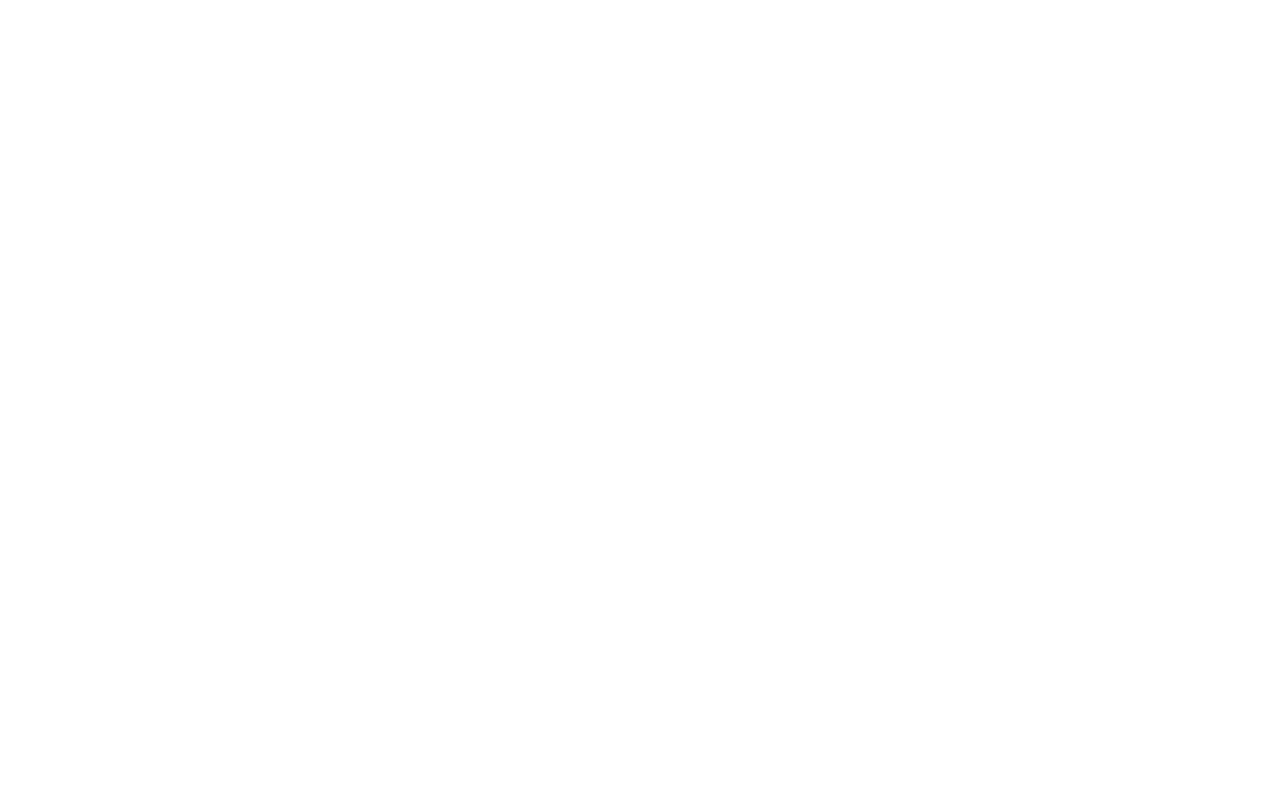
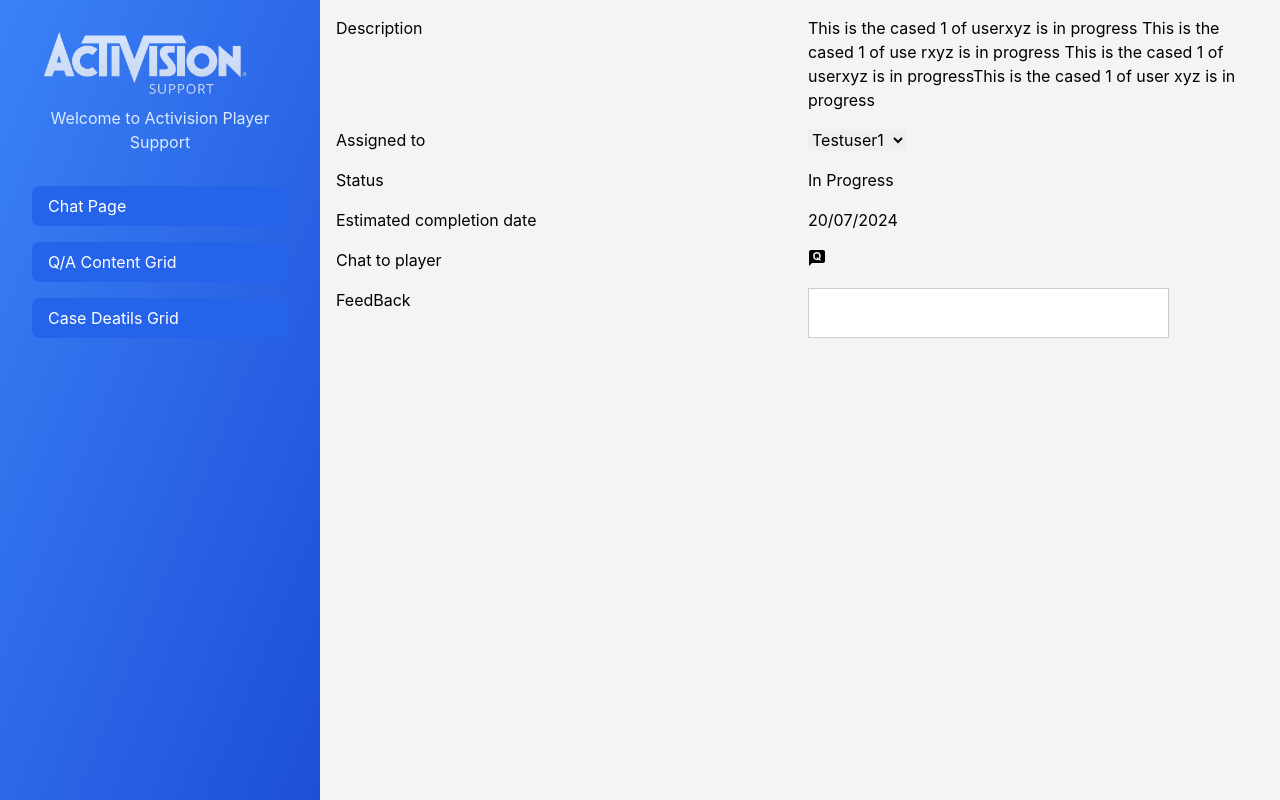
Before and after one commit to chatAppPOC/chatApp, a React (Vite) app in the folder frontend/: page /case-details/1 in a window 1280 px wide. Before the commit this address had no page. Built offline with nearby package versions, Linux system fonts and the light colour scheme.

Commit message:
case deatils changes

```diff
--- a/frontend/public/caseContent.json
+++ b/frontend/public/caseContent.json
@@ -38,5 +38,5 @@
     "gameName": "XYZ",
     "status": "completed",
     "createdDate": "2024-12-01"
-  },
+  }
 ]
--- /dev/null
+++ b/frontend/src/components/CaseDetails/CaseDeatilsPage/CaseDeatilsPage.tsx
@@ -0,0 +1,107 @@
+import React, { useState } from "react";
+
+interface QASection {
+  id: string;
+  question: string;
+  answer: string;
+}
+
+const CaseDeatilsPage: React.FC = () => {
+  //   const [qaSections, setQASections] = useState<QASection[]>([
+  //     { id: "1", question: "", answer: "" },
+  //   ]);
+
+  //   const handleAddQuestionUnderAnswer = (index: number) => {
+  //     const newSection: QASection = {
+  //       id: Date.now().toString(),
+  //       question: "",
+  //       answer: "",
+  //     };
+  //     const updatedSections = [...qaSections];
+  //     updatedSections.splice(index + 1, 0, newSection);
+  //     setQASections(updatedSections);
+  //   };
+
+  //   const handleCopySection = (index: number) => {
+  //     const copiedSection = { ...qaSections[index], id: Date.now().toString() };
+  //     const updatedSections = [...qaSections];
+  //     updatedSections.splice(index + 1, 0, copiedSection);
+  //     setQASections(updatedSections);
+  //   };
+
+  //   const handleTranslate = (index: number) => {
+  //     // Add translation logic here
+  //     alert(`Translating content for question: ${qaSections[index].question}`);
+  //   };
+
+  //   const handleInputChange = (
+  //     index: number,
+  //     field: "question" | "answer",
+  //     value: string
+  //   ) => {
+  //     const updatedSections = [...qaSections];
+  //     updatedSections[index][field] = value;
+  //     setQASections(updatedSections);
+  //   };
+  const options = [
+    { label: "Testuser1", value: "user1" },
+
+    { label: "TestUser2", value: "user2" },
+
+    { label: "Testuser3", value: "user3" },
+  ];
+
+  const [value, setValue] = React.useState("user1");
+
+  const handleChange = (e) => {
+    setValue(e.target.value);
+  };
+  return (
+    <div className="grid grid-cols-2 gap-4">
+      <div>Description</div>
+      <div>
+        {/* <input
+          type="text"
+          value=" This is teh cased 1 of userxyz is in progress"
+          disabled
+        ></input> */}
+        This is the cased 1 of userxyz is in progress This is the cased 1 of use
+        rxyz is in progress This is the cased 1 of userxyz is in progressThis is
+        the cased 1 of user xyz is in progress
+      </div>
+      <div>Assigned to</div>
+      <div>
+        <select value={value} onChange={handleChange}>
+          {options.map((option) => (
+            <option value={option.value}>{option.label}</option>
+          ))}
+        </select>
+      </div>
+      <div>Status</div>
+      <div>In Progress</div>
+      <div>Estimated completion date</div>
+      <div>20/07/2024</div>
+      <div>Chat to player</div>
+      <div>
+        <svg
+          aria-hidden="true"
+          class="svg-icon iconQuestion"
+          width="18"
+          height="18"
+          viewBox="0 0 18 18"
+        >
+          <path d="m4 15-3 3V4c0-1.1.9-2 2-2h12c1.09 0 2 .91 2 2v9c0 1.09-.91 2-2 2zm7.75-3.97c.72-.83.98-1.86.98-2.94 0-1.65-.7-3.22-2.3-3.83a4.4 4.4 0 0 0-3.02 0 3.8 3.8 0 0 0-2.32 3.83q0 1.93 1.03 3a3.8 3.8 0 0 0 2.85 1.07q.94 0 1.71-.34.97.66 1.06.7.34.2.7.3l.59-1.13a5 5 0 0 1-1.28-.66m-1.27-.9a5 5 0 0 0-1.5-.8l-.45.9q.5.18.98.5-.3.1-.65.11-.92 0-1.52-.68c-.86-1-.86-3.12 0-4.11.8-.9 2.35-.9 3.15 0 .9 1.01.86 3.03-.01 4.08"></path>
+        </svg>
+      </div>
+      <div>FeedBack</div>
+      <div>
+        <input
+          type="text"
+          style={{ width: "361px", height: "50px", border: "1px solid #ccc" }}
+        ></input>
+      </div>
+    </div>
+  );
+};
+
+export default CaseDeatilsPage;
--- a/frontend/src/components/CaseDetails/CaseDetailsGrid/CaseDetailsTable.tsx
+++ b/frontend/src/components/CaseDetails/CaseDetailsGrid/CaseDetailsTable.tsx
@@ -10,6 +10,46 @@
 }
 
 function CaseDetailsTable() {
+  const [caseContent, setCaseContent] = useState<CaseContent[]>([]);
+  const [loading, setLoading] = useState<boolean>(true);
+  const [error, setError] = useState<string | null>(null);
+
+  // Fetch data from the public folder
+  useEffect(() => {
+    const fetchCaseContent = async () => {
+      try {
+        const response = await fetch("./caseContent.json");
+        if (!response.ok) {
+          throw new Error(`Failed to fetch data: ${response.statusText}`);
+        }
+        const contentType = response.headers.get("content-type");
+        if (!contentType || !contentType.includes("application/json")) {
+          throw new Error("Received non-JSON response");
+        }
+        const data: CaseContent[] = await response.json();
+        setCaseContent(data);
+      } catch (err: any) {
+        setError(err.message);
+      } finally {
+        setLoading(false);
+      }
+    };
+
+    fetchCaseContent();
+  }, []);
+
+  const handleRowClick = (id: string) => {
+    window.location.href = `/case-details/${id}`; // or use React Router
+  };
+
+  if (loading) {
+    return <p>Loading...</p>;
+  }
+
+  if (error) {
+    return <p>Error: {error}</p>;
+  }
+
   return (
     <>
       <div className="p-4">
@@ -28,7 +68,34 @@
             </tr>
           </thead>
 
-          <tbody></tbody>
+          <tbody>
+            {caseContent.map((content) => (
+              <tr
+                key={content.id}
+                className="hover:bg-gray-50 cursor-pointer text-gray text-center"
+                onClick={() => handleRowClick(content.id)}
+              >
+                <td className="border border-gray-300 px-4 py-2">
+                  {content.id}
+                </td>
+                <td className="border border-gray-300 px-4 py-2">
+                  {content.email}
+                </td>
+                <td className="border border-gray-300 px-4 py-2">
+                  {content.descp}
+                </td>
+                <td className="border border-gray-300 px-4 py-2">
+                  {content.gameName}
+                </td>
+                <td className="border border-gray-300 px-4 py-2">
+                  {content.status}
+                </td>
+                <td className="border border-gray-300 px-4 py-2">
+                  {content.createdDate}
+                </td>
+              </tr>
+            ))}
+          </tbody>
         </table>
       </div>
     </>
--- a/frontend/src/main.tsx
+++ b/frontend/src/main.tsx
@@ -5,6 +5,7 @@
 import QAContentTable from "./components/QAContent/QAContentTable/QAContentTable";
 import QAContentEditor from "./components/QAContent/QAContentEditor/QAContentEditor";
 import CaseDetailsTable from "./components/CaseDetails/CaseDetailsGrid/CaseDetailsTable";
+import CaseDeatilsPage from "./components/CaseDetails/CaseDeatilsPage/CaseDeatilsPage";
 import "./app.css";
 import "./i18n"; // Import the i18n configuration
 import Layout from "./components/Layout";
@@ -18,6 +19,7 @@
         <Route path="qa-content-grid" element={<QAContentTable />} />
         <Route path="qa-content/:id" element={<QAContentEditor />} />
         <Route path="case-deatils-grid" element={<CaseDetailsTable />} />
+        <Route path="case-details/:id" element={<CaseDeatilsPage />} />
       </Route>
     </Routes>
   </Router>
```
